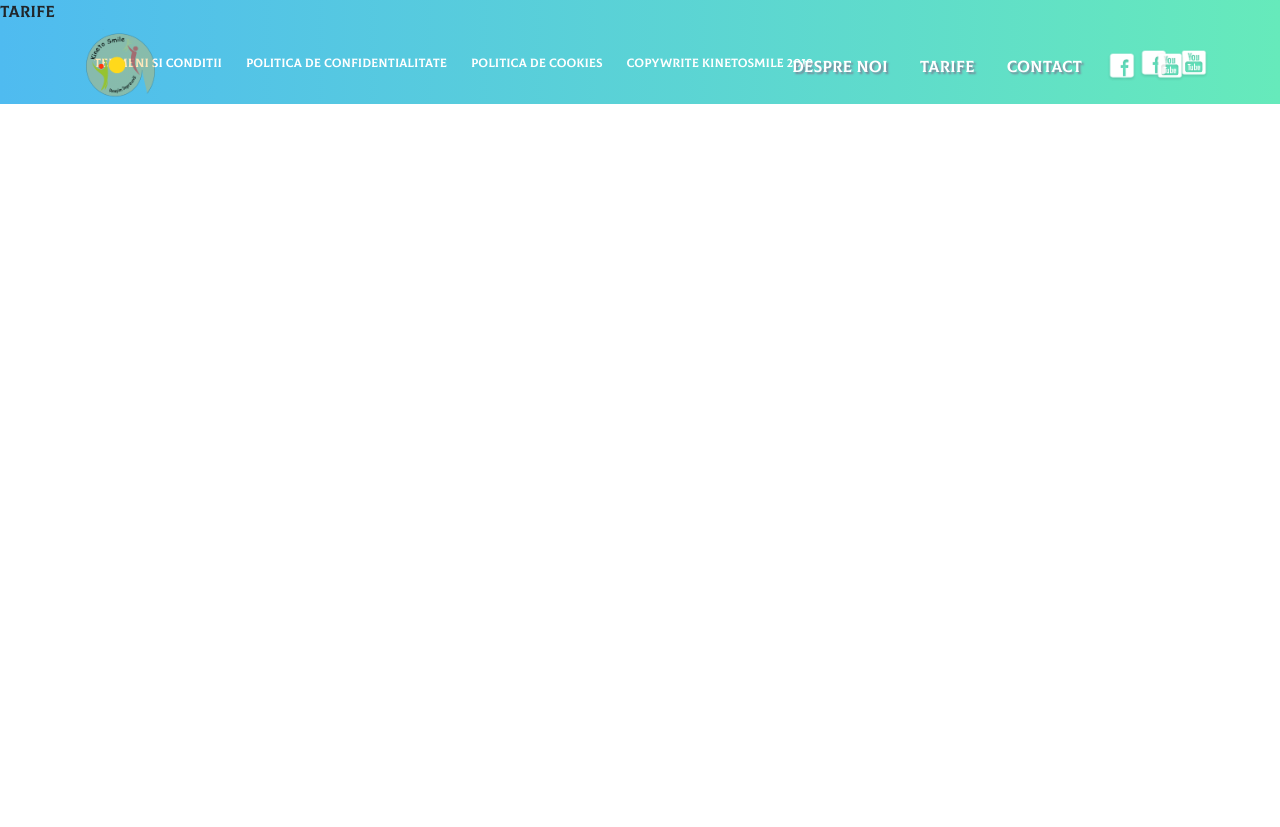
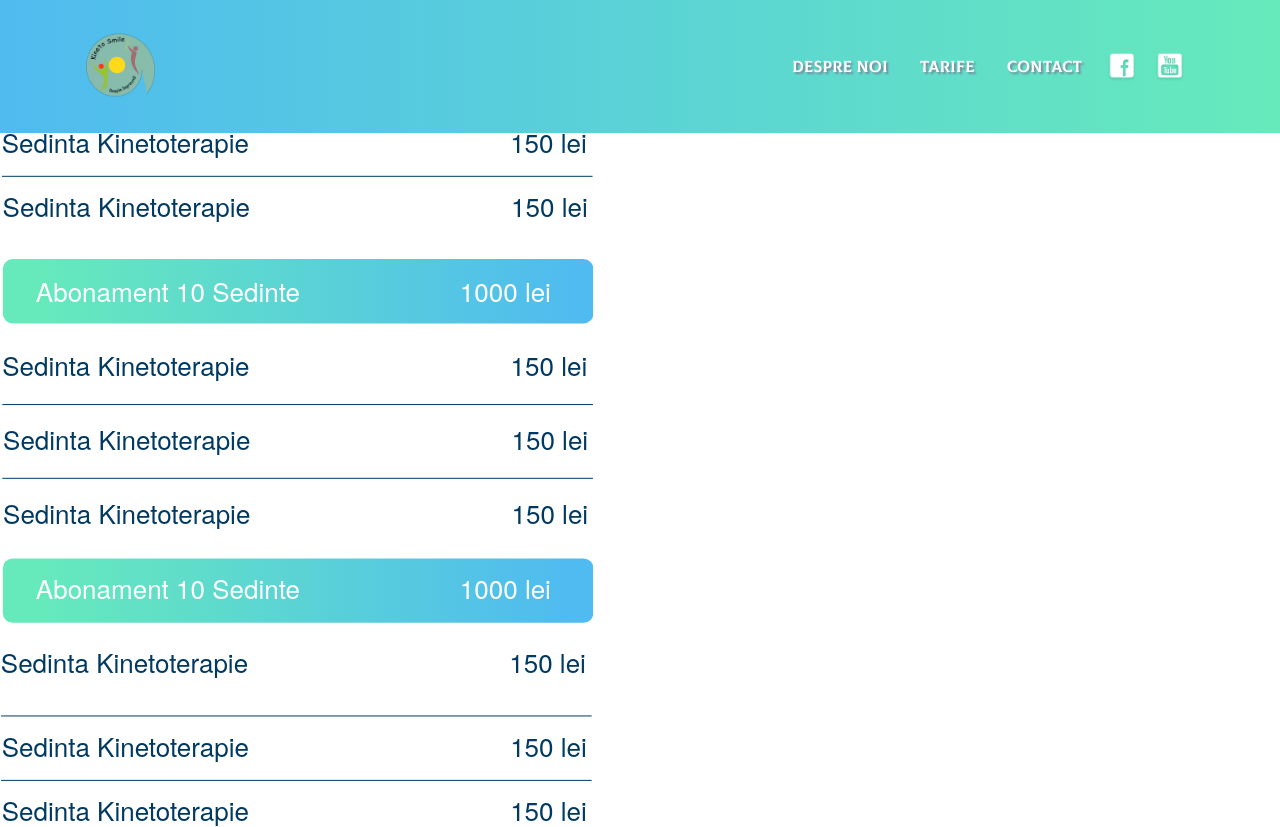
Before and after one commit to OvidiuBerbecaru/kineto-smile, a React (Create React App) app: page /tarife in a window 1280 px wide. Before the commit the page ends 800 px from the top, so only its background shows below. Built offline with nearby package versions, Linux system fonts and the light colour scheme.

Commit message:
Adds qol improvements and starts "Tarife" page

```diff
--- a/package.json
+++ b/package.json
@@ -4,6 +4,7 @@
   "private": true,
   "dependencies": {
     "bootstrap": "^4.3.1",
+    "classnames": "^2.2.6",
     "node-sass": "^4.12.0",
     "react": "^16.8.6",
     "react-bootstrap": "^1.0.0-beta.15",
--- a/src/App.js
+++ b/src/App.js
@@ -2,19 +2,19 @@ import React from 'react';
 import { Route, Switch } from 'react-router-dom';
 import './App.scss';
 import { routes } from 'routes';
-import Footer from './components/footer/Footer';
+// import Footer from './components/footer/Footer';
 import Header from './components/header/Header';
 
 function App() {
   return (
-    <div className="App app-bg">
+    <div className="App">
       <Header />
       <Switch>
         {
           routes.map((route) => <Route key={route.path} exact path={route.path} component={route.component} />)
         }
       </Switch>
-      <Footer />
+      {/* <Footer /> */}
     </div>
   );
 }
--- a/src/assets/svgAssets.js
+++ b/src/assets/svgAssets.js
@@ -1,7 +1,7 @@
 import React from 'react';
 
 export const CeTratam = props => (
-  <svg width={210} height={210} {...props} className="position-absolute separator-message">
+  <svg width={210} height={210} {...props} className="separator-message">
     <defs>
       <filter
         id="prefix__a"
@@ -101,3 +101,248 @@ export const CeTratam = props => (
     </g>
   </svg>
 );
+
+export const TarifeSVG = props => (
+  <svg width={593.442} height={699.486} {...props}>
+    <defs>
+      <linearGradient
+        id="prefix__a"
+        x1={0.052}
+        y1={0.5}
+        x2={0.971}
+        y2={0.5}
+        gradientUnits="objectBoundingBox"
+      >
+        <stop offset={0} stopColor="#66eabb" />
+        <stop offset={1} stopColor="#4fbbf0" />
+      </linearGradient>
+      <linearGradient
+        id="prefix__b"
+        x1={0.06}
+        x2={0.954}
+        xlinkHref="#prefix__a"
+      />
+    </defs>
+    <g transform="translate(-275.5 -227)">
+      <rect
+        width={590.652}
+        height={64.435}
+        rx={10}
+        transform="translate(278.29 357.984)"
+        fill="url(#prefix__a)"
+      />
+      <rect
+        width={590.652}
+        height={64.435}
+        rx={10}
+        transform="translate(278.29 657.376)"
+        fill="url(#prefix__b)"
+      />
+      <text
+        transform="translate(402.395 252)"
+        fill="#003a62"
+        fontSize={26}
+        fontFamily="HelveticaNeue, Helvetica Neue"
+      >
+        <tspan x={-125.203} y={0}>
+          {'Sedinta Kinetoterapie'}
+        </tspan>
+      </text>
+      <text
+        transform="translate(402.842 474.829)"
+        fill="#003a62"
+        fontSize={26}
+        fontFamily="HelveticaNeue, Helvetica Neue"
+      >
+        <tspan x={-125.203} y={0}>
+          {'Sedinta Kinetoterapie'}
+        </tspan>
+      </text>
+      <text
+        transform="translate(401.5 771.933)"
+        fill="#003a62"
+        fontSize={26}
+        fontFamily="HelveticaNeue, Helvetica Neue"
+      >
+        <tspan x={-125.203} y={0}>
+          {'Sedinta Kinetoterapie'}
+        </tspan>
+      </text>
+      <text
+        transform="translate(403.29 316.435)"
+        fill="#003a62"
+        fontSize={26}
+        fontFamily="HelveticaNeue, Helvetica Neue"
+      >
+        <tspan x={-125.203} y={0}>
+          {'Sedinta Kinetoterapie'}
+        </tspan>
+      </text>
+      <text
+        transform="translate(403.737 549.105)"
+        fill="#003a62"
+        fontSize={26}
+        fontFamily="HelveticaNeue, Helvetica Neue"
+      >
+        <tspan x={-125.203} y={0}>
+          {'Sedinta Kinetoterapie'}
+        </tspan>
+      </text>
+      <text
+        transform="translate(402.395 856.051)"
+        fill="#003a62"
+        fontSize={26}
+        fontFamily="HelveticaNeue, Helvetica Neue"
+      >
+        <tspan x={-125.203} y={0}>
+          {'Sedinta Kinetoterapie'}
+        </tspan>
+      </text>
+      <text
+        transform="translate(403.737 623.381)"
+        fill="#003a62"
+        fontSize={26}
+        fontFamily="HelveticaNeue, Helvetica Neue"
+      >
+        <tspan x={-125.203} y={0}>
+          {'Sedinta Kinetoterapie'}
+        </tspan>
+      </text>
+      <text
+        transform="translate(402.395 920.486)"
+        fill="#003a62"
+        fontSize={26}
+        fontFamily="HelveticaNeue, Helvetica Neue"
+      >
+        <tspan x={-125.203} y={0}>
+          {'Sedinta Kinetoterapie'}
+        </tspan>
+      </text>
+      <path
+        fill="none"
+        stroke="#003a62"
+        d="M277.395 275.326h590.652M277.842 503.571h590.652M276.5 814.942h590.652M277.842 577.324h590.652M276.5 879.377h590.652"
+      />
+      <text
+        transform="translate(823.714 252)"
+        fill="#003a62"
+        fontSize={26}
+        fontFamily="HelveticaNeue, Helvetica Neue"
+      >
+        <tspan x={-38.051} y={0}>
+          {'150 lei'}
+        </tspan>
+      </text>
+      <text
+        transform="translate(824.161 474.829)"
+        fill="#003a62"
+        fontSize={26}
+        fontFamily="HelveticaNeue, Helvetica Neue"
+      >
+        <tspan x={-38.051} y={0}>
+          {'150 lei'}
+        </tspan>
+      </text>
+      <text
+        transform="translate(822.819 771.933)"
+        fill="#003a62"
+        fontSize={26}
+        fontFamily="HelveticaNeue, Helvetica Neue"
+      >
+        <tspan x={-38.051} y={0}>
+          {'150 lei'}
+        </tspan>
+      </text>
+      <text
+        transform="translate(824.609 316.435)"
+        fill="#003a62"
+        fontSize={26}
+        fontFamily="HelveticaNeue, Helvetica Neue"
+      >
+        <tspan x={-38.051} y={0}>
+          {'150 lei'}
+        </tspan>
+      </text>
+      <text
+        transform="translate(825.057 549.105)"
+        fill="#003a62"
+        fontSize={26}
+        fontFamily="HelveticaNeue, Helvetica Neue"
+      >
+        <tspan x={-38.051} y={0}>
+          {'150 lei'}
+        </tspan>
+      </text>
+      <text
+        transform="translate(823.714 856.051)"
+        fill="#003a62"
+        fontSize={26}
+        fontFamily="HelveticaNeue, Helvetica Neue"
+      >
+        <tspan x={-38.051} y={0}>
+          {'150 lei'}
+        </tspan>
+      </text>
+      <text
+        transform="translate(825.057 623.381)"
+        fill="#003a62"
+        fontSize={26}
+        fontFamily="HelveticaNeue, Helvetica Neue"
+      >
+        <tspan x={-38.051} y={0}>
+          {'150 lei'}
+        </tspan>
+      </text>
+      <text
+        transform="translate(823.714 920.486)"
+        fill="#003a62"
+        fontSize={26}
+        fontFamily="HelveticaNeue, Helvetica Neue"
+      >
+        <tspan x={-38.051} y={0}>
+          {'150 lei'}
+        </tspan>
+      </text>
+      <text
+        transform="translate(444.402 400.552)"
+        fill="#fff"
+        fontSize={26}
+        fontFamily="HelveticaNeue, Helvetica Neue"
+      >
+        <tspan x={-133.185} y={0}>
+          {'Abonament 10 Sedinte'}
+        </tspan>
+      </text>
+      <text
+        transform="translate(444.402 697.657)"
+        fill="#fff"
+        fontSize={26}
+        fontFamily="HelveticaNeue, Helvetica Neue"
+      >
+        <tspan x={-133.185} y={0}>
+          {'Abonament 10 Sedinte'}
+        </tspan>
+      </text>
+      <text
+        transform="translate(780.598 400.552)"
+        fill="#fff"
+        fontSize={26}
+        fontFamily="HelveticaNeue, Helvetica Neue"
+      >
+        <tspan x={-45.279} y={0}>
+          {'1000 lei'}
+        </tspan>
+      </text>
+      <text
+        transform="translate(780.598 697.657)"
+        fill="#fff"
+        fontSize={26}
+        fontFamily="HelveticaNeue, Helvetica Neue"
+      >
+        <tspan x={-45.279} y={0}>
+          {'1000 lei'}
+        </tspan>
+      </text>
+    </g>
+  </svg>
+);
--- a/src/components/header/Header.js
+++ b/src/components/header/Header.js
@@ -1,6 +1,8 @@
-import React from 'react';
+import React, { Fragment } from 'react';
 import { NavLink } from 'react-router-dom';
+import { withRouter } from 'react-router';
 import { Navbar, Nav } from 'react-bootstrap';
+import classNames from 'classnames';
 import logo from 'assets/kinetoSmileLogo.png';
 import facebook from 'assets/facebook-icon.png';
 import youtube from 'assets/youtube-icon.png';
@@ -25,9 +27,19 @@ const pages = [
   },
 ];
 
-const Header = () => {
+const Header = (props) => {
+  const possiblePaths = ['/despre-noi', '/tarife', '/contact'];
+  const headerClasses = classNames(
+    'menu-header position-absolute w-100',
+    {
+      'bg-transparent': !possiblePaths.includes(props.location.pathname),
+      'app-bg': possiblePaths.includes(props.location.pathname),
+    },
+  );
+
   return (
-    <div className="menu-header position-absolute w-100">
+    <Fragment>
+      <div className={headerClasses}>
         <div className="container">
           <div className="row">
             <Navbar bg="transparent" expand="lg" className="w-100">
@@ -59,7 +71,8 @@ const Header = () => {
           </div>
         </div>
       </div>
+    </Fragment>
   );
 };
 
-export default Header;
+export default withRouter(Header);
--- a/src/components/homePage/HomePage.js
+++ b/src/components/homePage/HomePage.js
@@ -1,15 +1,15 @@
 import React, { Fragment } from 'react';
-// import { CeTratam } from 'assets/svgAssets';
-// import Separator from 'components/shared/Separator';
+import { CeTratam } from 'assets/svgAssets';
+import Separator from 'components/shared/Separator';
 import HomePageIntro from './HomePageIntro';
 
 const HomePage = () => {
   return (
     <Fragment>
       <HomePageIntro />
-      {/* <Separator>
+      <Separator>
         <CeTratam />
-      </Separator> */}
+      </Separator>
     </Fragment>
   );
 };
--- a/src/components/tarife/Tarife.js
+++ b/src/components/tarife/Tarife.js
@@ -1,9 +1,11 @@
 import React from 'react';
+import { TarifeSVG } from 'assets/svgAssets';
 
 const Tarife = () => {
   return (
     <div>
-      Tarife
+      <div style={{ height: '8rem' }} className="bg-transparent" />
+      <TarifeSVG />
     </div>
   );
 };
--- a/src/styling/components/_header.scss
+++ b/src/styling/components/_header.scss
@@ -1,5 +1,6 @@
 .menu-header {
   border-bottom: 1px solid white;
+  top: 0;
 
   .navbar-collapse {
     justify-content: flex-end;
--- a/src/styling/shared/_utils.scss
+++ b/src/styling/shared/_utils.scss
@@ -1,7 +1,10 @@
 .separator {
-    height: 2rem;
+  height: 1rem;
+  position: relative;
+
 }
 
 .separator-message {
-    top: 1rem;
+  position: relative;
+  top: -6rem;
 }
```
Also changed, not shown: src/components/homePage/CeTratam.js (added, +18 -0 lines). Lines whose indentation alone changed are shown as unchanged.
